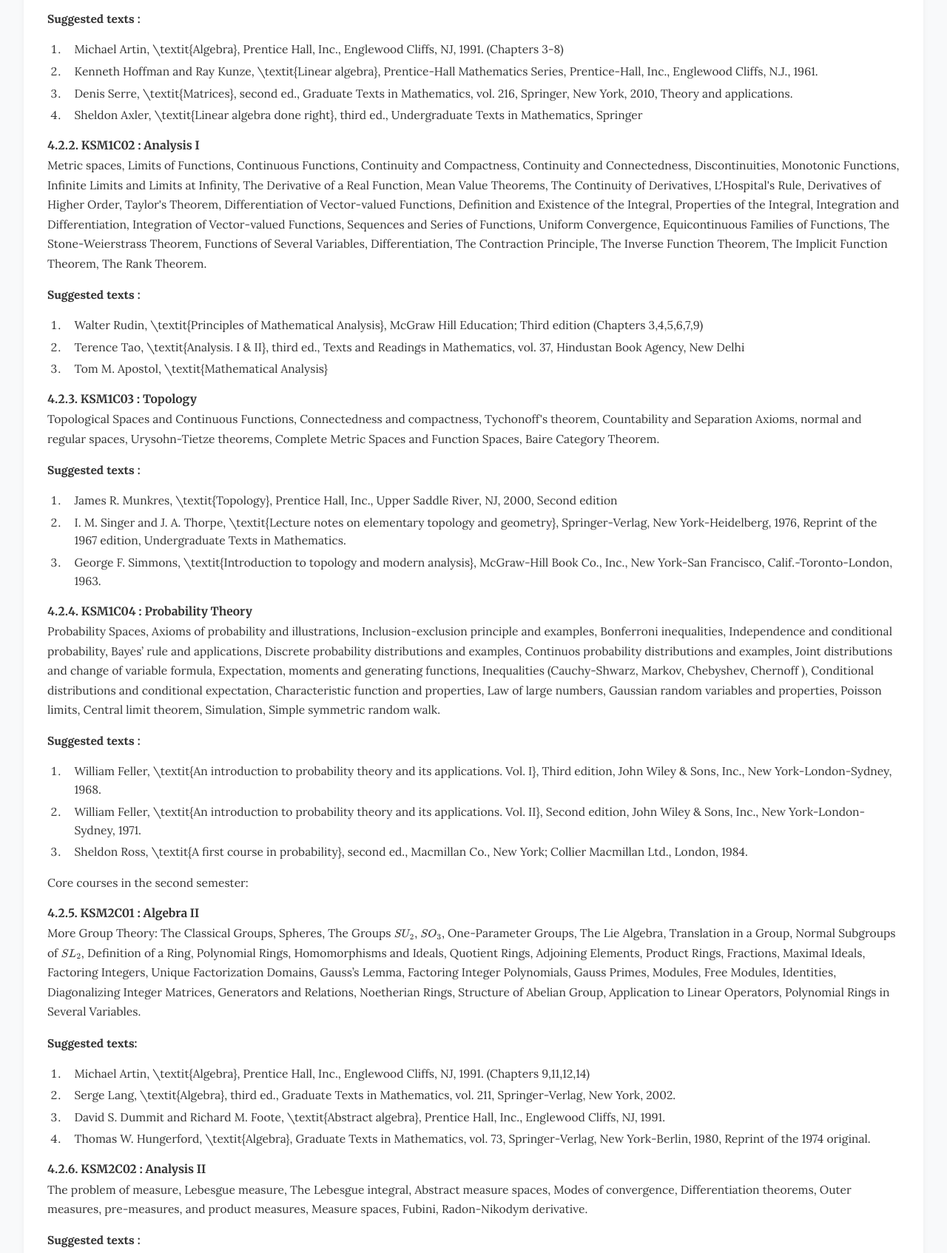
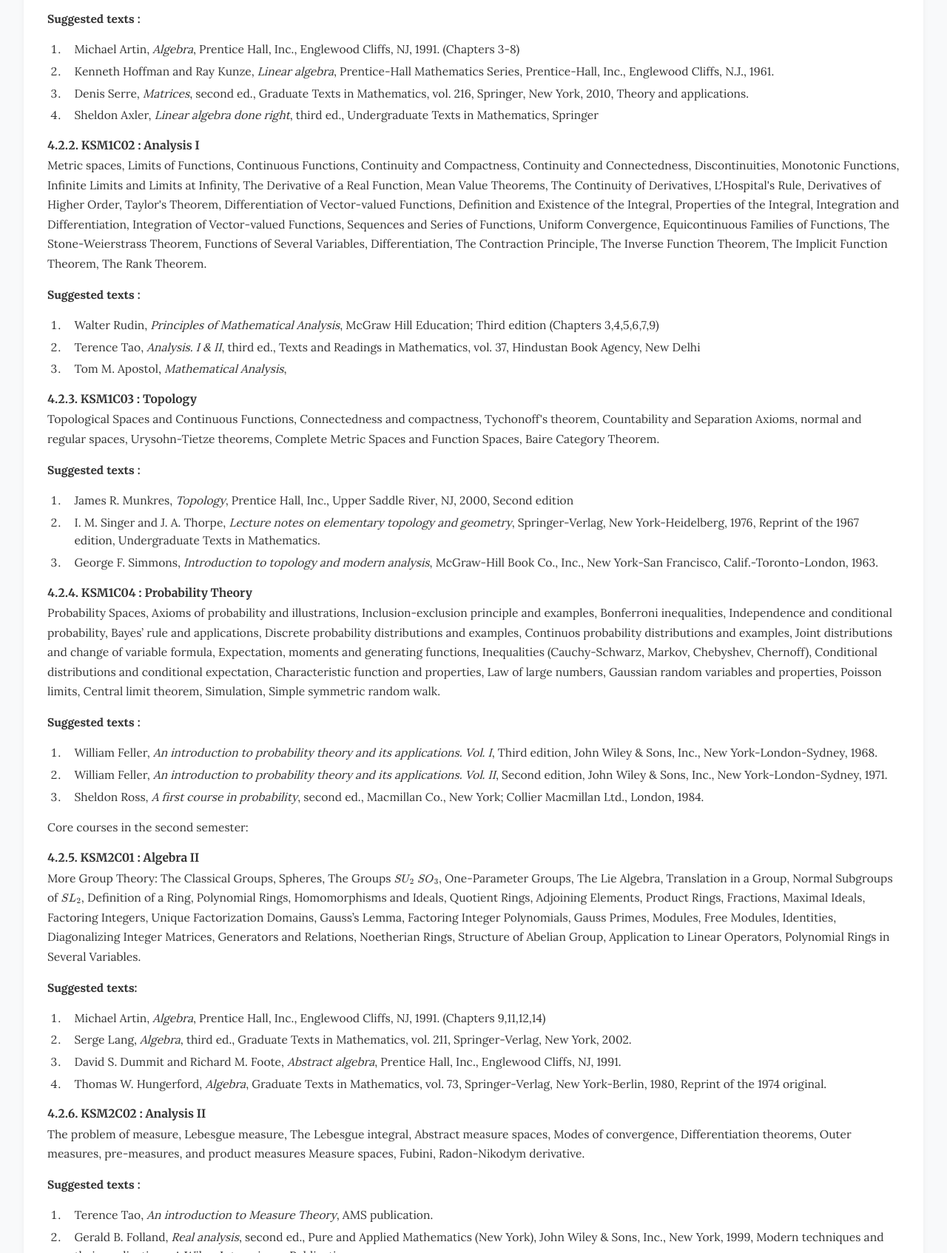
Before and after one commit to ksom-coe/ksom-coe.github.io, an Eleventy site: page programmes/integrated-msc-phd/brochure.md in a window 1280 px wide. Shown: the part 6544-8238 px from the top of the page at 74% size. Built offline with nearby package versions, Linux system fonts and the light colour scheme; Eleventy itself is replaced by a stand-in of ours; files that its build step writes are made by us from their sources.

Commit message:
Update brochure.md

```diff
--- a/programmes/integrated-msc-phd/brochure.md
+++ b/programmes/integrated-msc-phd/brochure.md
@@ -322,21 +322,21 @@
         <p>Matrix operations, Matrix units, row reduction, The matrix transpose, determinants, Permutation, The other formulas for the determinant, the cofactor matrix.</p>
         <p><b>Suggested texts :</b></p>
         <ol>
-          <li>Michael Artin, \textit{Algebra}, Prentice Hall, Inc., Englewood Cliffs, NJ, 1991. (Chapter 1)</li>
+          <li>Michael Artin, <i>Algebra</i>, Prentice Hall, Inc., Englewood Cliffs, NJ, 1991. (Chapter 1)</li>
         </ol>
 
         <h4>4.1.2. KSMB01: Basic Analysis</h4>
         <p>The Peano axioms, Set theory Fundamentals, Functions, Cardinality of sets, Integers and rationals, The integers, The rationals, Gaps in the rational numbers, The real numbers, Cauchy sequences, The construction of the real numbers, Ordering the reals, The least upper bound property, Real exponentiation, Limits of sequences, real number system, Suprema and Infima of sequences, Limsup, Liminf, and limit points, Rearrangement of series, The root and ratio tests, Infinite sets, Countability, Uncountable sets, The axiom of choice, Ordered sets</p>
         <p><b>Suggested texts :</b></p>
         <ol>
-          <li>Terence Tao, \textit{Analysis. I}, third ed., Texts and Readings in Mathematics, vol. 37, Hindustan Book Agency, New Delhi (Chapters 1-8)</li>
+          <li>Terence Tao, <i>Analysis. I</i>, third ed., Texts and Readings in Mathematics, vol. 37, Hindustan Book Agency, New Delhi (Chapters 1-8)</li>
         </ol>
 
         <h4>4.1.3. KSMB01: Basic Algebra</h4>
         <p>Laws of Composition, Groups and Subgroups, Subgroups of the Additive Group of Integers, Cyclic Groups, Homomorphism, Isomorphisms, Equivalence Relations and Partitions, Cosets, Modular Arithmetic, The Correspondence Theorem, Product Groups, Quotient Group</p>
         <p><b>Suggested texts :</b></p>
         <ol>
-          <li>Michael Artin, \textit{Algebra}, Prentice Hall, Inc., Englewood Cliffs, NJ, 1991. (Chapter 2)</li>
+          <li>Michael Artin, <i>Algebra</i>, Prentice Hall, Inc., Englewood Cliffs, NJ, 1991. (Chapter 2)</li>
         </ol>
 
         <h3>4.2. Core Courses</h3>
@@ -347,67 +347,67 @@
         <p>Subspaces of ${\bf R}^n$, Fields, Vector Spaces, Bases and Dimension, Computing with bases, Change of basis, Direct sums, Infinite dimensional spaces, Linear transformations, The dimension formula, Matrix of a linear transformation, Linear operators, Eigenvalues and eigenvectors, The characteristic polynomial, Triangular and Diagonal forms, Jordan form and decomposition, Applications of Linear Operators, Symmetry of Plane, Isometries of the Plane, Finite Groups of Orthogonal Operators on the Plane, Discrete Groups of Isometries, Plane Crystallographic Group, Abstract Symmetry: Group Operations, The Operation on Cosets, The Counting Formula, Operations on Subsets, Permutation Representations, Finite Subgroups of the Rotation Group, Cayley’s Theorem, The Class Equation, p-Groups, Conjugation in the Symmetric Group, Normalizers, The Sylow Theorems, The Free Group, Generators and Relations, Bilinear Forms, Symmetric Forms, Hermitian Form, Orthogonality, Euclidean Spaces and Hermitian Spaces, The Spectral Theorem, Conics and Quadrics, Skew-Symmetric Form.</p>
         <p><b>Suggested texts :</b></p>
         <ol>
-          <li>Michael Artin, \textit{Algebra}, Prentice Hall, Inc., Englewood Cliffs, NJ, 1991. (Chapters 3-8)</li>
-          <li>Kenneth Hoffman and Ray Kunze, \textit{Linear algebra}, Prentice-Hall Mathematics Series, Prentice-Hall, Inc., Englewood Cliffs, N.J., 1961.</li>
-          <li>Denis Serre, \textit{Matrices}, second ed., Graduate Texts in Mathematics, vol. 216, Springer, New York, 2010, Theory and applications.</li>
-          <li>Sheldon Axler, \textit{Linear algebra done right}, third ed., Undergraduate Texts in Mathematics, Springer</li>
+          <li>Michael Artin, <i>Algebra</i>, Prentice Hall, Inc., Englewood Cliffs, NJ, 1991. (Chapters 3-8)</li>
+          <li>Kenneth Hoffman and Ray Kunze, <i>Linear algebra</i>, Prentice-Hall Mathematics Series, Prentice-Hall, Inc., Englewood Cliffs, N.J., 1961.</li>
+          <li>Denis Serre, <i>Matrices</i>, second ed., Graduate Texts in Mathematics, vol. 216, Springer, New York, 2010, Theory and applications.</li>
+          <li>Sheldon Axler, <i>Linear algebra done right</i>, third ed., Undergraduate Texts in Mathematics, Springer</li>
         </ol>
 
         <h4>4.2.2. KSM1C02 : Analysis I</h4>
         <p>Metric spaces, Limits of Functions, Continuous Functions, Continuity and Compactness, Continuity and Connectedness, Discontinuities, Monotonic Functions, Infinite Limits and Limits at Infinity, The Derivative of a Real Function, Mean Value Theorems, The Continuity of Derivatives, L'Hospital's Rule, Derivatives of Higher Order, Taylor's Theorem, Differentiation of Vector-valued Functions, Definition and Existence of the Integral, Properties of the Integral, Integration and Differentiation, Integration of Vector-valued Functions, Sequences and Series of Functions, Uniform Convergence, Equicontinuous Families of Functions, The Stone-Weierstrass Theorem, Functions of Several Variables, Differentiation, The Contraction Principle, The Inverse Function Theorem, The Implicit Function Theorem, The Rank Theorem.</p>
         <p><b>Suggested texts :</b></p>
         <ol>
-          <li>Walter Rudin, \textit{Principles of Mathematical Analysis}, McGraw Hill Education; Third edition (Chapters 3,4,5,6,7,9)</li>
-          <li>Terence Tao, \textit{Analysis. I & II}, third ed., Texts and Readings in Mathematics, vol. 37, Hindustan Book Agency, New Delhi</li>
-          <li>Tom M. Apostol, \textit{Mathematical Analysis}</li>
+          <li>Walter Rudin, <i>Principles of Mathematical Analysis</i>, McGraw Hill Education; Third edition (Chapters 3,4,5,6,7,9)</li>
+          <li>Terence Tao, <i>Analysis. I & II</i>, third ed., Texts and Readings in Mathematics, vol. 37, Hindustan Book Agency, New Delhi</li>
+          <li>Tom M. Apostol, <i>Mathematical Analysis</i>,</li>
         </ol>
 
         <h4>4.2.3. KSM1C03 : Topology</h4>
         <p>Topological Spaces and Continuous Functions, Connectedness and compactness, Tychonoff's theorem, Countability and Separation Axioms, normal and regular spaces, Urysohn-Tietze theorems, Complete Metric Spaces and Function Spaces, Baire Category Theorem.</p>
         <p><b>Suggested texts :</b></p>
         <ol>
-          <li>James R. Munkres, \textit{Topology}, Prentice Hall, Inc., Upper Saddle River, NJ, 2000, Second edition</li>
-          <li>I. M. Singer and J. A. Thorpe, \textit{Lecture notes on elementary topology and geometry}, Springer-Verlag, New York-Heidelberg, 1976, Reprint of the 1967 edition, Undergraduate Texts in Mathematics.</li>
-          <li>George F. Simmons, \textit{Introduction to topology and modern analysis}, McGraw-Hill Book Co., Inc., New York-San Francisco, Calif.-Toronto-London, 1963.</li>
+          <li>James R. Munkres, <i>Topology</i>, Prentice Hall, Inc., Upper Saddle River, NJ, 2000, Second edition</li>
+          <li>I. M. Singer and J. A. Thorpe, <i>Lecture notes on elementary topology and geometry</i>, Springer-Verlag, New York-Heidelberg, 1976, Reprint of the 1967 edition, Undergraduate Texts in Mathematics.</li>
+          <li>George F. Simmons, <i>Introduction to topology and modern analysis</i>, McGraw-Hill Book Co., Inc., New York-San Francisco, Calif.-Toronto-London, 1963.</li>
         </ol>
 
         <h4>4.2.4. KSM1C04 : Probability Theory</h4>
-        <p>Probability Spaces, Axioms of probability and illustrations, Inclusion-exclusion principle and examples, Bonferroni inequalities, Independence and conditional probability, Bayes’ rule and applications, Discrete probability distributions and examples, Continuos probability distributions and examples, Joint distributions and change of variable formula, Expectation, moments and generating functions, Inequalities (Cauchy-Shwarz, Markov, Chebyshev, Chernoff ), Conditional distributions and conditional expectation, Characteristic function and properties, Law of large numbers, Gaussian random variables and properties, Poisson limits, Central limit theorem, Simulation, Simple symmetric random walk.</p>
+        <p>Probability Spaces, Axioms of probability and illustrations, Inclusion-exclusion principle and examples, Bonferroni inequalities, Independence and conditional probability, Bayes’ rule and applications, Discrete probability distributions and examples, Continuos probability distributions and examples, Joint distributions and change of variable formula, Expectation, moments and generating functions, Inequalities (Cauchy-Schwarz, Markov, Chebyshev, Chernoff), Conditional distributions and conditional expectation, Characteristic function and properties, Law of large numbers, Gaussian random variables and properties, Poisson limits, Central limit theorem, Simulation, Simple symmetric random walk.</p>
         <p><b>Suggested texts :</b></p>
         <ol>
-          <li>William Feller, \textit{An introduction to probability theory and its applications. Vol. I}, Third edition, John Wiley & Sons, Inc., New York-London-Sydney, 1968.</li>
-          <li>William Feller, \textit{An introduction to probability theory and its applications. Vol. II}, Second edition, John Wiley & Sons, Inc., New York-London-Sydney, 1971.</li>
-          <li>Sheldon Ross, \textit{A first course in probability}, second ed., Macmillan Co., New York; Collier Macmillan Ltd., London, 1984.</li>
+          <li>William Feller, <i>An introduction to probability theory and its applications. Vol. I</i>, Third edition, John Wiley & Sons, Inc., New York-London-Sydney, 1968.</li>
+          <li>William Feller, <i>An introduction to probability theory and its applications. Vol. II</i>, Second edition, John Wiley & Sons, Inc., New York-London-Sydney, 1971.</li>
+          <li>Sheldon Ross, <i>A first course in probability</i>, second ed., Macmillan Co., New York; Collier Macmillan Ltd., London, 1984.</li>
         </ol>
 
         <p>Core courses in the second semester:</p>
 
         <h4>4.2.5. KSM2C01 : Algebra II</h4>
-        <p>More Group Theory: The Classical Groups, Spheres, The Groups $SU_2$, $SO_3$, One-Parameter Groups, The Lie Algebra, Translation in a Group, Normal Subgroups of $SL_2$, Definition of a Ring, Polynomial Rings, Homomorphisms and Ideals, Quotient Rings, Adjoining Elements, Product Rings, Fractions, Maximal Ideals, Factoring Integers, Unique Factorization Domains, Gauss’s Lemma, Factoring Integer Polynomials, Gauss Primes, Modules, Free Modules, Identities, Diagonalizing Integer Matrices, Generators and Relations, Noetherian Rings, Structure of Abelian Group, Application to Linear Operators, Polynomial Rings in Several Variables.</p>
+        <p>More Group Theory: The Classical Groups, Spheres, The Groups $SU_2$ $SO_3$, One-Parameter Groups, The Lie Algebra, Translation in a Group, Normal Subgroups of $SL_2$, Definition of a Ring, Polynomial Rings, Homomorphisms and Ideals, Quotient Rings, Adjoining Elements, Product Rings, Fractions, Maximal Ideals, Factoring Integers, Unique Factorization Domains, Gauss’s Lemma, Factoring Integer Polynomials, Gauss Primes, Modules, Free Modules, Identities, Diagonalizing Integer Matrices, Generators and Relations, Noetherian Rings, Structure of Abelian Group, Application to Linear Operators, Polynomial Rings in Several Variables.</p>
         <p><b>Suggested texts:</b></p>
         <ol>
-          <li>Michael Artin, \textit{Algebra}, Prentice Hall, Inc., Englewood Cliffs, NJ, 1991. (Chapters 9,11,12,14)</li>
-          <li>Serge Lang, \textit{Algebra}, third ed., Graduate Texts in Mathematics, vol. 211, Springer-Verlag, New York, 2002.</li>
-          <li>David S. Dummit and Richard M. Foote, \textit{Abstract algebra}, Prentice Hall, Inc., Englewood Cliffs, NJ, 1991.</li>
-          <li>Thomas W. Hungerford, \textit{Algebra}, Graduate Texts in Mathematics, vol. 73, Springer-Verlag, New York-Berlin, 1980, Reprint of the 1974 original.</li>
+          <li>Michael Artin, <i>Algebra</i>, Prentice Hall, Inc., Englewood Cliffs, NJ, 1991. (Chapters 9,11,12,14)</li>
+          <li>Serge Lang, <i>Algebra</i>, third ed., Graduate Texts in Mathematics, vol. 211, Springer-Verlag, New York, 2002.</li>
+          <li>David S. Dummit and Richard M. Foote, <i>Abstract algebra</i>, Prentice Hall, Inc., Englewood Cliffs, NJ, 1991.</li>
+          <li>Thomas W. Hungerford, <i>Algebra</i>, Graduate Texts in Mathematics, vol. 73, Springer-Verlag, New York-Berlin, 1980, Reprint of the 1974 original.</li>
         </ol>
 
         <h4>4.2.6. KSM2C02 : Analysis II</h4>
-        <p>The problem of measure, Lebesgue measure, The Lebesgue integral, Abstract measure spaces, Modes of convergence, Differentiation theorems, Outer measures, pre-measures, and product measures, Measure spaces, Fubini, Radon-Nikodym derivative.</p>
+        <p>The problem of measure, Lebesgue measure, The Lebesgue integral, Abstract measure spaces, Modes of convergence, Differentiation theorems, Outer measures, pre-measures, and product measures Measure spaces, Fubini, Radon-Nikodym derivative.</p>
         <p><b>Suggested texts :</b></p>
         <ol>
-          <li>Terence Tao, \textit{An introduction to Measure Theory}, AMS publication.</li>
-          <li>Gerald B. Folland, \textit{Real analysis}, second ed., Pure and Applied Mathematics (New York), John Wiley & Sons, Inc., New York, 1999, Modern techniques and their applications, A Wiley-Interscience Publication.</li>
-          <li>Elias M. Stein and Rami Shakarchi, \textit{Real analysis}, Princeton Lectures in Analysis, vol. 3, Princeton University Press, Princeton, NJ, 2005, Measure theory, integration, and Hilbert spaces.</li>
-          <li>Walter Rudin, \textit{Real and complex analysis}, third ed., McGraw-Hill Book Co., New York, 1987.</li>
+          <li>Terence Tao, <i>An introduction to Measure Theory</i>, AMS publication.</li>
+          <li>Gerald B. Folland, <i>Real analysis</i>, second ed., Pure and Applied Mathematics (New York), John Wiley & Sons, Inc., New York, 1999, Modern techniques and their applications, A Wiley-Interscience Publication.</li>
+          <li>Elias M. Stein and Rami Shakarchi, <i>Real analysis</i>, Princeton Lectures in Analysis, vol. 3, Princeton University Press, Princeton, NJ, 2005, Measure theory, integration, and Hilbert spaces.</li>
+          <li>Walter Rudin, <i>Real and complex analysis</i>, third ed., McGraw-Hill Book Co., New York, 1987.</li>
         </ol>
 
         <h4>4.2.7. KSM2C03 : Complex Analysis</h4>
         <p>Complex numbers and geometric representation, analytic functions, power series, exponential and logarithmic functions, conformality, Mobius transformations, Complex integration, Cauchy's theorem, Cauchy's integral formula including the homotopy version, singularities, Taylor's theorem, The maximum principle, The residue theorem and applications, Montel's theorem and Riemann mapping theorem.</p>
         <p><b>Suggested texts :</b></p>
         <ol>
-          <li>Stein & Shakarchi, \textit{Complex Analysis}, Princeton University press</li>
-          <li>John B. Conway, \textit{Functions of one complex variable}, second ed., Graduate Texts in Mathematics, vol. 11, Springer-Verlag, New York-Berlin, 1978.</li>
+          <li>Stein & Shakarchi, <i>Complex Analysis</i>, Princeton University press</li>
+          <li>John B. Conway, <i>Functions of one complex variable</i>, second ed., Graduate Texts in Mathematics, vol. 11, Springer-Verlag, New York-Berlin, 1978.</li>
           <li>Ahlfors L, Complex Analysis.</li>
           <li><a href="https://terrytao.wordpress.com/2016/09/18/246a-notes-0-the-complex-numbers/">Lecture notes</a> of Terence Tao for the course 246A offered at UCLA.</li>
         </ol>
@@ -416,10 +416,10 @@
         <p>First and second order equations, general and particular solutions, linear and nonlinear systems, linear independence, solution techniques, Existence and Uniqueness Theorems: Peano's and Picard's theorems, Grownwall's inequality, Dependence on initial conditions and associated flows. Linear system: The fundamental matrix, stability of equilibrium points, Phase-plane analysis, Sturm-Liouvile theory, Nonlinear system and their stability: Lyapunov's method, Frobineous's theory.</p>
         <p><b>Suggested texts :</b></p>
         <ol>
-          <li>Philip Hartman, \textit{Ordinary differential equations}, Classics in Applied Mathematics, vol. 38, Society for Industrial and Applied Mathematics (SIAM), Philadelphia, PA, 2002, Corrected reprint of the second (1982) edition [Birkhäuser, Boston, MA; MR0658490 (83e:34002)], With a foreword by Peter Bates.</li>
-          <li>Lawrence Perko, \textit{Differential equations and dynamical systems}, third ed., Texts in Applied Mathematics, vol. 7, Springer-Verlag, New York, 2001.</li>
-          <li>Geral Teschl, \textit{Ordinary Differential Equations and Dynamical Systems}, AMS publications.</li>
-          <li>\textit{Ordinary Differential Equations}, Nandakumaran, A. K.; Datti, P. S.; George, Raju K.</li>
+          <li>Philip Hartman, <i>Ordinary differential equations</i>, Classics in Applied Mathematics, vol. 38, Society for Industrial and Applied Mathematics (SIAM), Philadelphia, PA, 2002, Corrected reprint of the second (1982) edition [Birkhäuser, Boston, MA; MR0658490 (83e:34002)], With a foreword by Peter Bates.</li>
+          <li>Lawrence Perko, <i>Differential equations and dynamical systems</i>, third ed., Texts in Applied Mathematics, vol. 7, Springer-Verlag, New York, 2001.</li>
+          <li>Geral Teschl, <i>Ordinary Differential Equations and Dynamical Systems</i>, AMS publications.</li>
+          <li><i>Ordinary Differential Equations</i>, Nandakumaran, A. K.; Datti, P. S.; George, Raju K.</li>
         </ol>
 
         <h3>4.3. Elective courses</h3>
@@ -459,18 +459,18 @@
         <p>Fields, The characteristic of a field, Extensions, Algebraic and transcendental elements, Transcendental numbers, Constructions with straight-edge and compass, Algebraically closed fields, Homomorphisms from simple extensions, Splitting fields, Homomorphisms of algebraic extensions, Multiplicity of roots, Separable polynomials, Perfect fields, Groups of automorphisms of fields, Separable, normal, and Galois extensions, The fundamental theorem of Galois theory, Constructible numbers, The Galois group of a polynomial, Solvability of equations, Polynomials of degree at most three, Quartic polynomials, Finite fields, Primitive element theorem, Fundamental Theorem of Algebra, Cyclotomic extensions, Dedekind’s theorem on the independence of characters, The normal basis theorem, Cyclic extensions, Kummer theory, Proof of Galois’s solvability theorem.</p>
         <p><b>Suggested texts :</b></p>
         <ol>
-          <li>Lang, \textit{Algebra}</li>
-          <li>Artin, E. \textit{Galois Theory}</li>
-          <li>Joseph Rotman, \textit{Galois Theory}</li>
-          <li>J.S. Milne, \textit{Fields and Galois Theory}</li>
+          <li>Lang, <i>Algebra</i></li>
+          <li>Artin, E. <i>Galois Theory</i></li>
+          <li>Joseph Rotman, <i>Galois Theory</i></li>
+          <li>J.S. Milne, <i>Fields and Galois Theory</i></li>
         </ol>
 
         <h4>4.3.4. KSM3E04: Analysis on Manifolds</h4>
-        <p>The Algebra and Topology of ${\bf R}^n$, Differentiation, Derivative, Continuously Differentiable Functions, The Chain Rule, The Inverse Function Theorem, The Implicit Function Theorem, The Integral over a Rectangle, Existence of the Integral, Evaluation of the Integral, The Integral over a Bounded Set, Rectifiable Sets, Improper Integrals, Partitions of Unity, The Change of Variables Theorem, Diffeomorphisms in ${\bf R}^n$, Proof of the Change of Variables Theorem, Application of Change of Variables, Manifolds, The Volume of a Parallelopiped, The Volume of a Parametrized-Manifold, Manifolds in ${\bf R}^n$, The Boundary of a Manifold, Integrating a Scalar Function over a Manifold, Differential Forms, Multilinear Algebra, Alternating Tensors, The Wedge Product, Tangent Vectors and Differential Forms, The Differential Operator, Application to Vector and Scalar Fields, The Action of a Differentiable Map, Stokes' Theorem, Integrating Forms over Parametrized-Manifold, Orientable Manifolds, Integrating Forms over Oriented Manifolds.</p>
+        <p>The Algebra and Topology of ${\bf R}^n$, Differentiation, Derivative, Continuously Differentiable Functions, The Chain Rule, The Inverse Function Theorem, The Implicit Function Theorem, The Integral over a Rectangle, Existence of the Integral, Evaluation of the Integral, The Integral over a Bounded Set, Rectifiable Sets, Improper Integrals, Partitions of Unity, The Change of Variables Theorem, Diffeomorphisms in ${\bf R}^n$, Proof of the Change of Variables Theorem, Application of Change of Variables, Manifolds, The Volumne of a Parallelopiped, The Volume of a Parametrized-Manifold, Manifolds in ${\bf R}^n$, The Boundary of a Manifold, Integrating a Scalar Function over a Manifold, Differential Forms, Multilinear Algebra, Alternating Tensors, The Wedge Product, Tangent Vectors and Differential Forms, The Differential Operator, Application to Vector and Scalar Fields, The Action of a Differentiable Map, Stokes' Theorem, Integrating Forms over Parametrized-Manifold, Orientable Manifolds, Integrating Forms over Oriented Manifolds.</p>
         <p><b>Suggested texts :</b></p>
         <ol>
-          <li>\textit{Analysis on Manifolds} by James Munkres</li>
-          <li>\textit{Calculus on Manifolds} by Michael Spivak</li>
+          <li><i>Analysis on Manifolds</i> by James Munkres</li>
+          <li><i>Calculus on Manifolds</i> by Michael Spivak</li>
         </ol>
 
         <h4>4.3.5. KSM3E05: Number Theory</h4>
@@ -487,7 +487,7 @@
         <p>Automorphisms of Complex plane and Upper half plane, Analytic continuation, meromorphic continuation along a path, monodromy theorem, Conformal Equivalence for Simply Connected Regions, Conformal Equivalence for Finitely Connected Regions, Analytic Covering Maps, De Branges's Proof of the Bieberbach Conjecture, Hardy Spaces on the Disk, Potential Theory in the Plane.</p>
         <p><b>Suggested texts :</b></p>
         <ol>
-          <li>Functions of One Complex Variable II, Conway John B.</li>
+          <li>Functions of One Complex Variable II, Conway John B.,</li>
           <li>Function theory on planar domains, a second course in complex analysis - D. Fisher</li>
           <li>Geometric Function Theory Explorations in Complex Analysis - Krantz</li>
           <li>Potential Theory - Thomas Ransford</li>
@@ -521,11 +521,11 @@
         <p><b>Limitations of classical solutions and weak solutions:</b> Lewy's example of PDE for which no solution exists. Hamilton Jacobi equations, conservation Laws.</p>
         <p><b>Suggested texts :</b></p>
         <ol>
-          <li>Evans, L. C. \textit{Partial Differential Equations}, AMS, 2010.</li>
-          <li>Han, Q. \textit{A Basic Course in Partial Differential Equations}, AMS, 2011.</li>
-          <li>McOwen, R. \textit{Partial Differential Equations: Methods and Applications}, Pearson, 2002.</li>
-          <li>Pinchover, Y. and Rubinstein, J. \textit{An Introduction to Partial Differential Equations}, Cambridge, 2005.</li>
-          <li>FritzJohn \textit{Partial Differential Equations}, springer</li>
+          <li>Evans, L. C. <i>Partial Differential Equations</i>, AMS, 2010.</li>
+          <li>Han, Q. <i>A Basic Course in Partial Differential Equations</i>, AMS, 2011.</li>
+          <li>McOwen, R. <i>Partial Differential Equations: Methods and Applications</i>, Pearson, 2002.</li>
+          <li>Pinchover, Y. and Rubinstein, J. <i>An Introduction to Partial Differential Equations</i>, Cambridge, 2005.</li>
+          <li>FritzJohn <i>Partial Differential Equations</i>, springer</li>
         </ol>
 
         <h4>4.4.2. KSM4E02: Algebraic Topology-II</h4>
```
